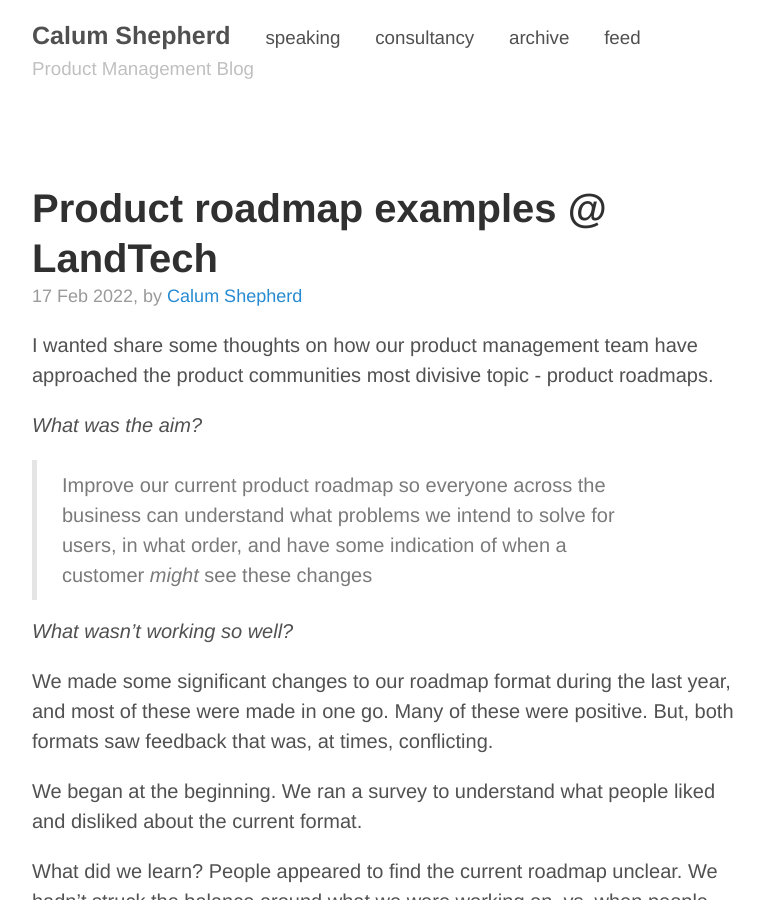
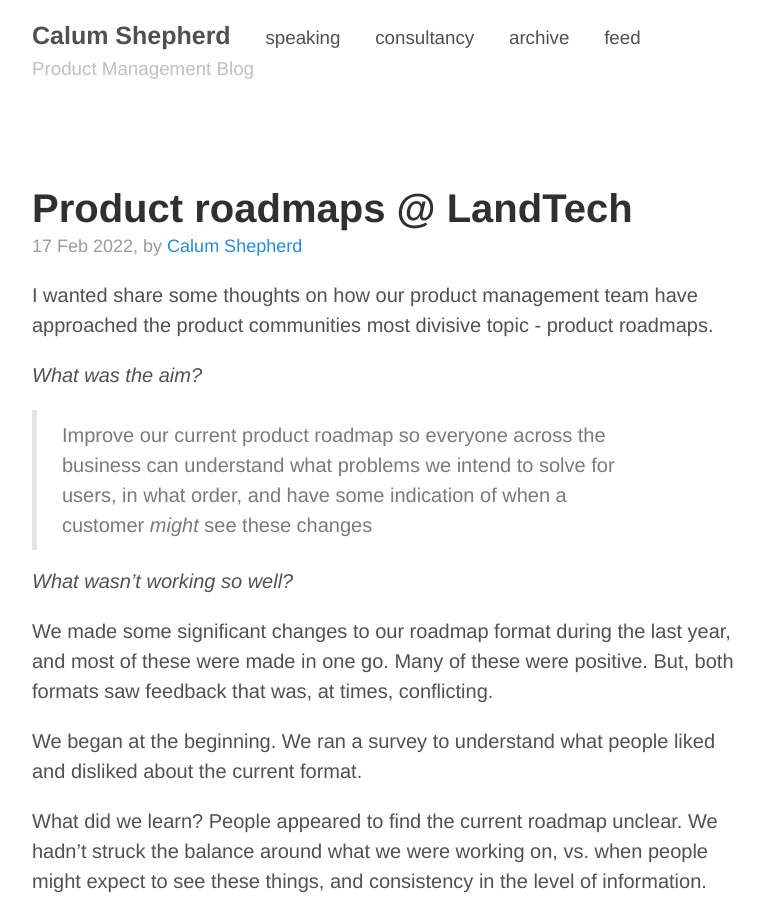
Before and after one commit to calcode/calcode.github.io, a Jekyll site: the page built from _posts/2022-02-17-product-roadmaps.md, in a window 1280 px wide and 900 px high. Shown: the whole window, without its empty margins (248-1012 px from the left). Built offline with Jekyll 4.4.1, drawn with Linux system fonts in a browser that asks for light colours.

Commit message:
Updated title

```diff
--- a/_posts/2022-02-17-product-roadmap-examples.md
+++ b/_posts/2022-02-17-product-roadmaps.md
@@ -1,7 +1,7 @@
 ---
 layout: post
-title: Product roadmap examples @ LandTech
-permalink: product-roadmap-examples
+title: Product roadmaps @ LandTech
+permalink: product-roadmaps
 ---
 I wanted share some thoughts on how our product management team have approached the product communities most divisive topic - product roadmaps.
 
```
